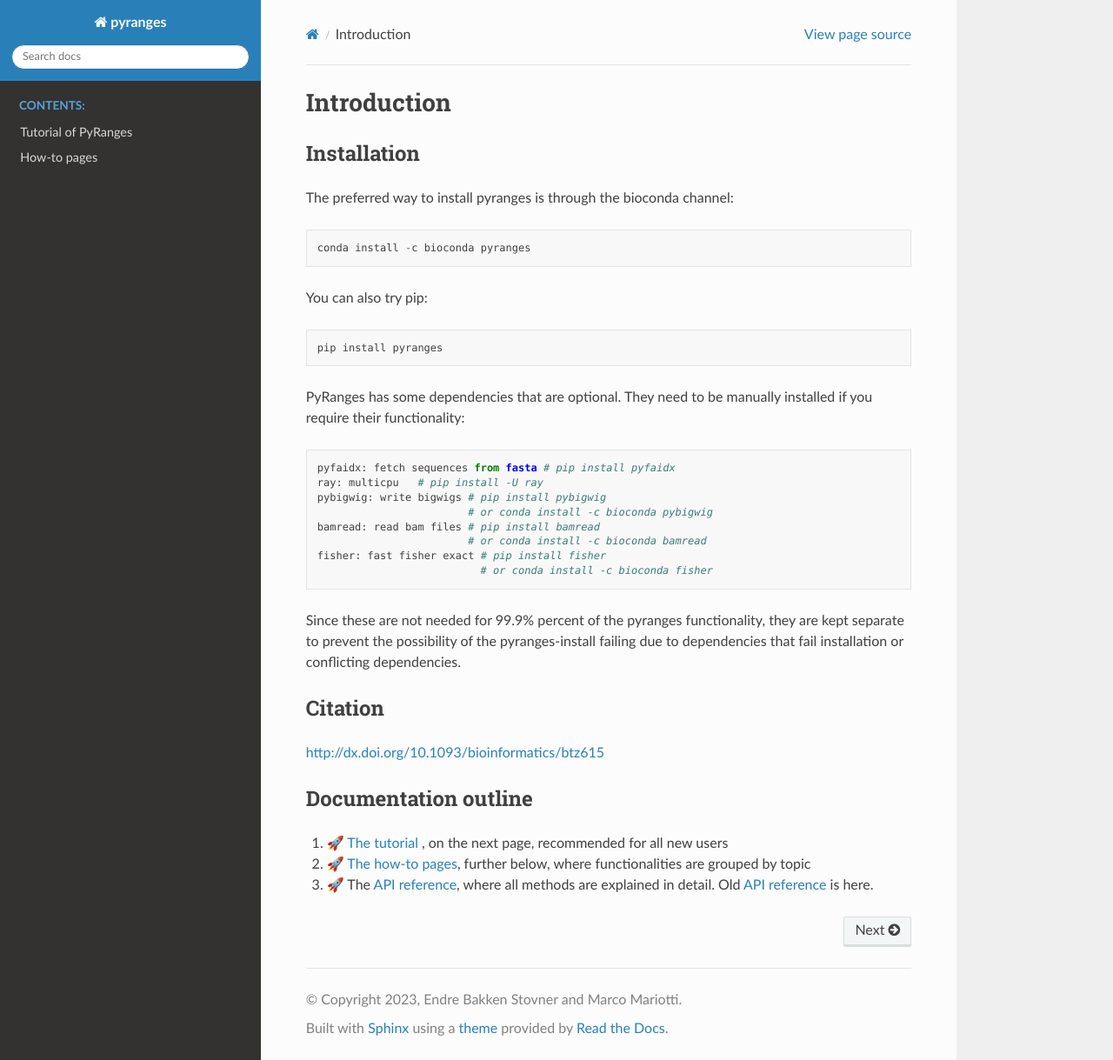
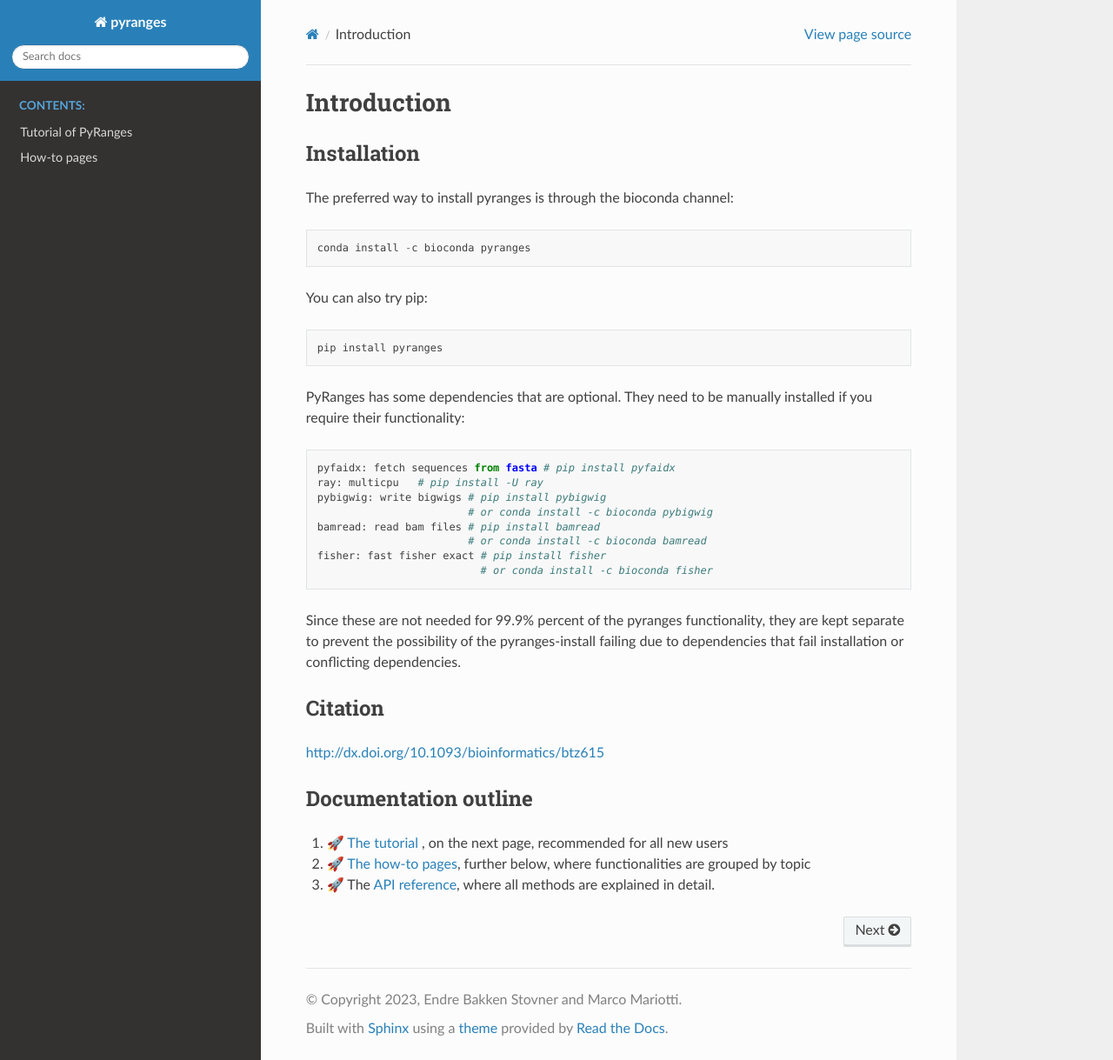
Before and after one commit to pyranges/pyranges, a Sphinx documentation site: the page built from docs/index.rst, in a window 1280 px wide and 1219 px high. Shown: the whole window at 87% size. Built offline with Sphinx 7.4.7 and the Read the Docs theme 2.0.0, drawn with Linux system fonts in a browser that asks for light colours.

Commit message:
modified:   docs/index.rst

```diff
--- a/docs/index.rst
+++ b/docs/index.rst
@@ -44,7 +44,7 @@
 
 #. 🚀 :doc:`The tutorial <./tutorial>` , on the next page, recommended for all new users
 #. 🚀 :doc:`The how-to pages <./how_to_pages>`, further below, where functionalities are grouped by topic
-#. 🚀 The `API reference <./autoapi/index.html>`_, where all methods are explained in detail. Old `API reference <https://pyranges.readthedocs.io/>`_ is here.
+#. 🚀 The `API reference <./autoapi/index.html>`_, where all methods are explained in detail.
 
 .. toctree::
    :maxdepth: 2
```
